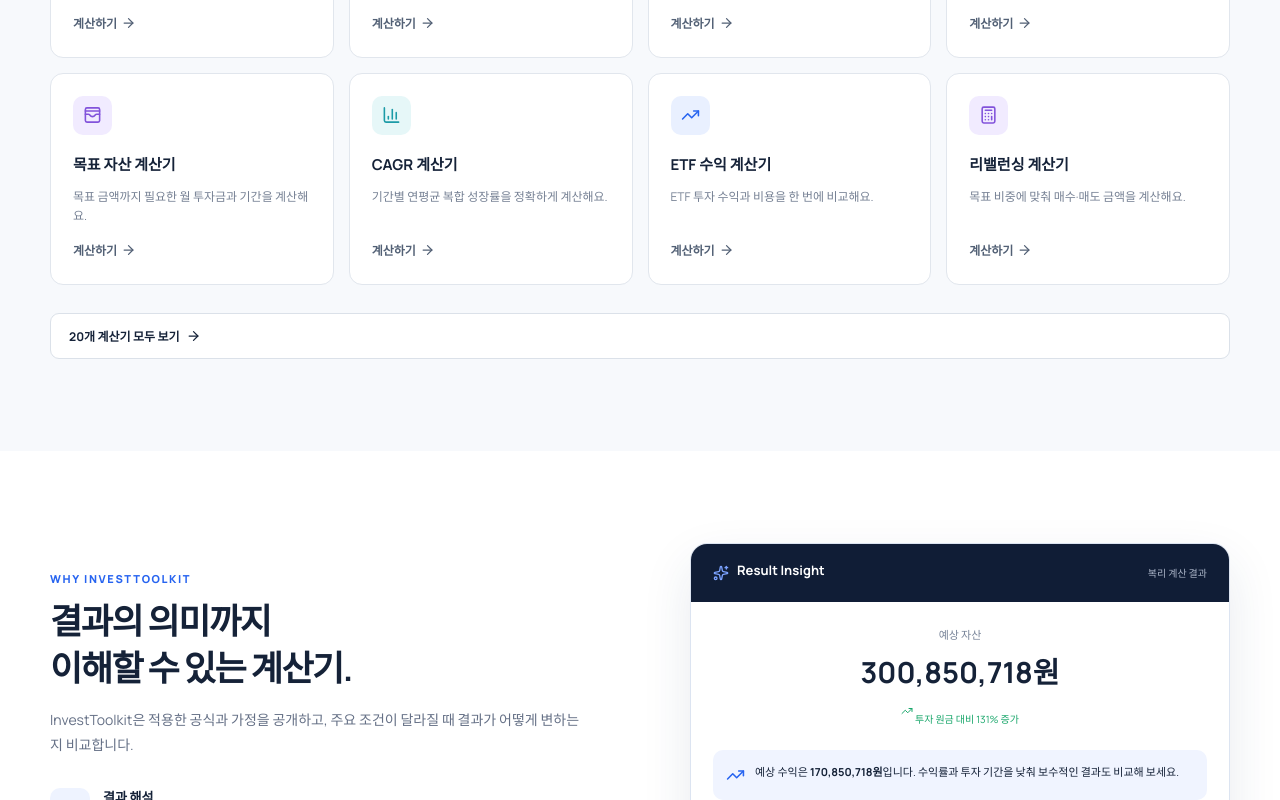
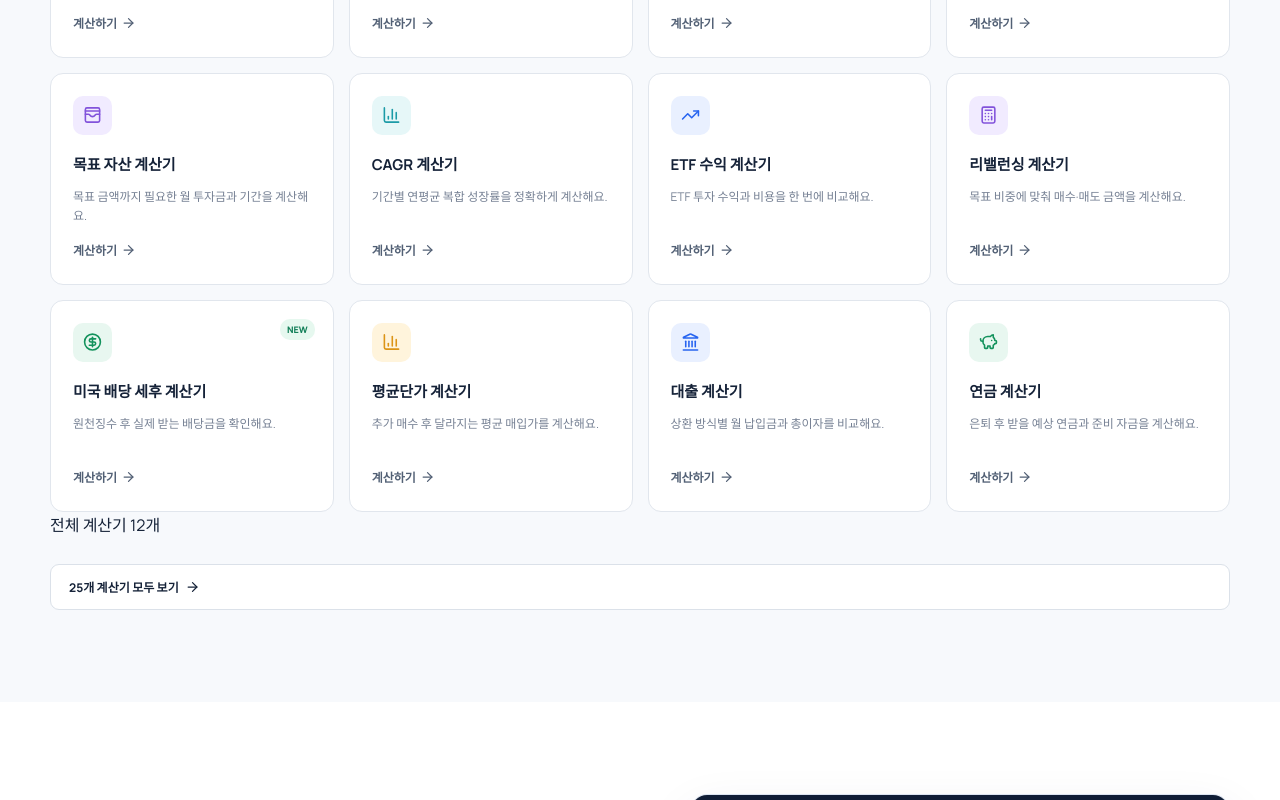
Before and after one commit to youngrae-debug/investtoolkit, a Next.js app: page / in a window 1280 px wide. Shown: the part 1321-2121 px from the top of the page. Built offline with nearby package versions, Linux system fonts and the light colour scheme.

Commit message:
Fix calculator tabs and embed US symbol search

```diff
--- a/app/page.tsx
+++ b/app/page.tsx
@@ -4,25 +4,24 @@ import { useMemo, useState } from 'react';
 import { ArrowRight, BarChart3, BookOpen, Bot, Calculator, Check, ChevronDown, CircleDollarSign, Flame, Landmark, Menu, PiggyBank, Search, ShieldCheck, Sparkles, TrendingUp, WalletCards, X } from 'lucide-react';
 
 const calculators = [
-  {name:'복리 계산기',desc:'투자 원금이 시간에 따라 얼마나 성장하는지 계산해요.',icon:TrendingUp,color:'green',tag:'인기',cat:'투자'},
-  {name:'적립식 투자 계산기',desc:'매월 꾸준히 투자했을 때의 미래 자산을 확인해요.',icon:BarChart3,color:'blue',tag:'추천',cat:'투자'},
-  {name:'배당금 계산기',desc:'보유 주식과 배당률로 연간·월간 배당금을 계산해요.',icon:CircleDollarSign,color:'amber',tag:'인기',cat:'투자'},
-  {name:'FIRE 계산기',desc:'경제적 자유를 위해 필요한 자산과 기간을 알아봐요.',icon:Flame,color:'red',tag:'',cat:'투자'},
-  {name:'목표 자산 계산기',desc:'목표 금액까지 필요한 월 투자금과 기간을 계산해요.',icon:WalletCards,color:'purple',tag:'',cat:'투자'},
-  {name:'CAGR 계산기',desc:'기간별 연평균 복합 성장률을 정확하게 계산해요.',icon:BarChart3,color:'cyan',tag:'',cat:'투자'},
-  {name:'ETF 수익 계산기',desc:'ETF 투자 수익과 비용을 한 번에 비교해요.',icon:TrendingUp,color:'blue',tag:'',cat:'ETF'},
-  {name:'리밸런싱 계산기',desc:'목표 비중에 맞춰 매수·매도 금액을 계산해요.',icon:Calculator,color:'purple',tag:'',cat:'ETF'},
-  {name:'미국 배당 세후 계산기',desc:'원천징수 후 실제 받는 배당금을 확인해요.',icon:CircleDollarSign,color:'green',tag:'NEW',cat:'미국주식'},
-  {name:'평균단가 계산기',desc:'추가 매수 후 달라지는 평균 매입가를 계산해요.',icon:BarChart3,color:'amber',tag:'',cat:'미국주식'},
-  {name:'대출 계산기',desc:'상환 방식별 월 납입금과 총이자를 비교해요.',icon:Landmark,color:'blue',tag:'',cat:'금융'},
-  {name:'연금 계산기',desc:'은퇴 후 받을 예상 연금과 준비 자금을 계산해요.',icon:PiggyBank,color:'green',tag:'',cat:'금융'},
+  {slug:'compound-interest',name:'복리 계산기',desc:'투자 원금이 시간에 따라 얼마나 성장하는지 계산해요.',icon:TrendingUp,color:'green',tag:'인기',cat:'투자'},
+  {slug:'recurring-investment',name:'적립식 투자 계산기',desc:'매월 꾸준히 투자했을 때의 미래 자산을 확인해요.',icon:BarChart3,color:'blue',tag:'추천',cat:'투자'},
+  {slug:'dividend-calculator',name:'배당금 계산기',desc:'보유 주식과 배당률로 연간·월간 배당금을 계산해요.',icon:CircleDollarSign,color:'amber',tag:'인기',cat:'투자'},
+  {slug:'fire-calculator',name:'FIRE 계산기',desc:'경제적 자유를 위해 필요한 자산과 기간을 알아봐요.',icon:Flame,color:'red',tag:'',cat:'투자'},
+  {slug:'target-asset',name:'목표 자산 계산기',desc:'목표 금액까지 필요한 월 투자금과 기간을 계산해요.',icon:WalletCards,color:'purple',tag:'',cat:'투자'},
+  {slug:'cagr-calculator',name:'CAGR 계산기',desc:'기간별 연평균 복합 성장률을 정확하게 계산해요.',icon:BarChart3,color:'cyan',tag:'',cat:'투자'},
+  {slug:'etf-return',name:'ETF 수익 계산기',desc:'ETF 투자 수익과 비용을 한 번에 비교해요.',icon:TrendingUp,color:'blue',tag:'',cat:'ETF'},
+  {slug:'rebalancing',name:'리밸런싱 계산기',desc:'목표 비중에 맞춰 매수·매도 금액을 계산해요.',icon:Calculator,color:'purple',tag:'',cat:'ETF'},
+  {slug:'us-dividend-tax',name:'미국 배당 세후 계산기',desc:'원천징수 후 실제 받는 배당금을 확인해요.',icon:CircleDollarSign,color:'green',tag:'NEW',cat:'미국주식'},
+  {slug:'average-price',name:'평균단가 계산기',desc:'추가 매수 후 달라지는 평균 매입가를 계산해요.',icon:BarChart3,color:'amber',tag:'',cat:'미국주식'},
+  {slug:'loan',name:'대출 계산기',desc:'상환 방식별 월 납입금과 총이자를 비교해요.',icon:Landmark,color:'blue',tag:'',cat:'금융'},
+  {slug:'pension',name:'연금 계산기',desc:'은퇴 후 받을 예상 연금과 준비 자금을 계산해요.',icon:PiggyBank,color:'green',tag:'',cat:'금융'},
 ];
-const calculatorSlugs=['compound-interest','recurring-investment','dividend-calculator','fire-calculator','target-asset','cagr-calculator','etf-return','rebalancing'];
-
 function formatWon(n:number){return Math.round(n).toLocaleString('ko-KR')+'원'}
 
 export default function Home(){
- const [menu,setMenu]=useState(false); const [principal,setPrincipal]=useState(10000000); const [monthly,setMonthly]=useState(500000); const [rate,setRate]=useState(7); const [years,setYears]=useState(20);
+ const [menu,setMenu]=useState(false); const [activeCategory,setActiveCategory]=useState('전체'); const [principal,setPrincipal]=useState(10000000); const [monthly,setMonthly]=useState(500000); const [rate,setRate]=useState(7); const [years,setYears]=useState(20);
+ const filteredCalculators=useMemo(()=>activeCategory==='전체'?calculators:calculators.filter(c=>c.cat===activeCategory),[activeCategory]);
  const result=useMemo(()=>{const m=rate/100/12, months=years*12; const factor=m===0?months:(Math.pow(1+m,months)-1)/m;const future=principal*Math.pow(1+m,months)+monthly*factor; const invested=principal+monthly*months; return {future,invested,profit:future-invested}},[principal,monthly,rate,years]);
  return <main>
   <header><div className="nav wrap"><a className="brand" href="/"><span className="brandmark"><TrendingUp size={20}/></span><span>Invest<span>Toolkit</span></span></a><nav><a href="/calculators">전체 계산기</a><a href="#guide">투자 가이드</a><a href="/saved">저장된 계산</a></nav><div className="navActions"><a className="search" href="/calculators"><Search size={18}/><span>계산기 검색</span></a><a className="primary small" href="/calculators">무료로 계산하기</a></div><button className="mobileMenu" onClick={()=>setMenu(!menu)}>{menu?<X/>:<Menu/>}</button></div>{menu&&<div className="mobileNav"><a href="/calculators">전체 계산기</a><a href="#guide">투자 가이드</a><a href="/saved">저장된 계산</a><a className="primary" href="/calculators">무료로 계산하기</a></div>}</header>
@@ -32,7 +31,7 @@ export default function Home(){
 
   <section className="stats"><div className="wrap"><div><strong>25</strong><span>투자·금융 계산기</span></div><div><strong>무료</strong><span>회원가입 없이 이용</span></div><div><strong>미국주식</strong><span>환율·배당·ETF 계산</span></div><div><strong>저장</strong><span>브라우저 결과 보관</span></div></div></section>
 
-  <section className="tools section" id="tools"><div className="wrap"><div className="sectionHead"><div><span>CALCULATORS</span><h2>필요한 계산기를 찾아보세요</h2><p>투자부터 대출, 연금까지 금융 생활에 필요한 계산을 한곳에 모았습니다.</p></div><a href="/calculators">전체 계산기 보기 <ArrowRight/></a></div><div className="filters"><button className="active">전체</button><button>투자</button><button>ETF</button><button>미국주식</button><button>금융</button></div><div className="cardGrid">{calculators.slice(0,8).map((c,i)=><a className="toolCard" href={`/calculators/${calculatorSlugs[i]}`} key={c.name}><div className={`toolIcon ${c.color}`}><c.icon/></div>{c.tag&&<span className={`tag ${c.tag==='NEW'?'new':''}`}>{c.tag}</span>}<h3>{c.name}</h3><p>{c.desc}</p><span className="go">계산하기 <ArrowRight/></span></a>)}</div><a className="more" href="/calculators">20개 계산기 모두 보기 <ArrowRight/></a></div></section>
+  <section className="tools section" id="tools"><div className="wrap"><div className="sectionHead"><div><span>CALCULATORS</span><h2>필요한 계산기를 찾아보세요</h2><p>투자부터 대출, 연금까지 금융 생활에 필요한 계산을 한곳에 모았습니다.</p></div><a href="/calculators">전체 계산기 보기 <ArrowRight/></a></div><div className="filters" role="tablist" aria-label="계산기 카테고리">{['전체','투자','ETF','미국주식','금융'].map(category=><button type="button" role="tab" aria-selected={activeCategory===category} className={activeCategory===category?'active':''} onClick={()=>setActiveCategory(category)} key={category}>{category}</button>)}</div><div className="cardGrid">{filteredCalculators.map(c=><a className="toolCard" href={`/calculators/${c.slug}`} key={c.slug}><div className={`toolIcon ${c.color}`}><c.icon/></div>{c.tag&&<span className={`tag ${c.tag==='NEW'?'new':''}`}>{c.tag}</span>}<h3>{c.name}</h3><p>{c.desc}</p><span className="go">계산하기 <ArrowRight/></span></a>)}</div><div className="filterStatus" aria-live="polite">{activeCategory} 계산기 {filteredCalculators.length}개</div><a className="more" href="/calculators">25개 계산기 모두 보기 <ArrowRight/></a></div></section>
 
   <section className="difference section" id="insight"><div className="wrap diffGrid"><div><span className="sectionLabel">WHY INVESTTOOLKIT</span><h2>결과의 의미까지<br/>이해할 수 있는 계산기.</h2><p>InvestToolkit은 적용한 공식과 가정을 공개하고, 주요 조건이 달라질 때 결과가 어떻게 변하는지 비교합니다.</p><div className="features"><div><span><TrendingUp/></span><div><b>결과 해석</b><small>계산기별로 중요한 숫자의 의미를 설명합니다.</small></div></div><div><span><BarChart3/></span><div><b>시나리오 비교</b><small>기준 수익률 전후의 결과 차이를 비교합니다.</small></div></div><div><span><ShieldCheck/></span><div><b>공식과 가정 공개</b><small>계산에 사용한 공식과 한계를 함께 표시합니다.</small></div></div></div></div><div className="insightCard"><div className="insightHeader"><span><Sparkles/> Result Insight</span><small>복리 계산 결과</small></div><div className="asset"><span>예상 자산</span><strong>{formatWon(result.future)}</strong><small><TrendingUp/> 투자 원금 대비 {Math.round((result.future/result.invested-1)*100)}% 증가</small></div><div className="message"><TrendingUp/><p>예상 수익은 <b>{formatWon(result.profit)}</b>입니다. 수익률과 투자 기간을 낮춰 보수적인 결과도 비교해 보세요.</p></div><div className="impact"><div><span>확인할 조건</span><b className="down">수익률 변동</b></div><div><span>조정할 수 있는 조건</span><b className="up">월 투자금</b></div></div><a className="insightLink" href="/calculators/compound-interest">복리 계산기 자세히 보기 <ArrowRight/></a></div></div></section>
 
```
